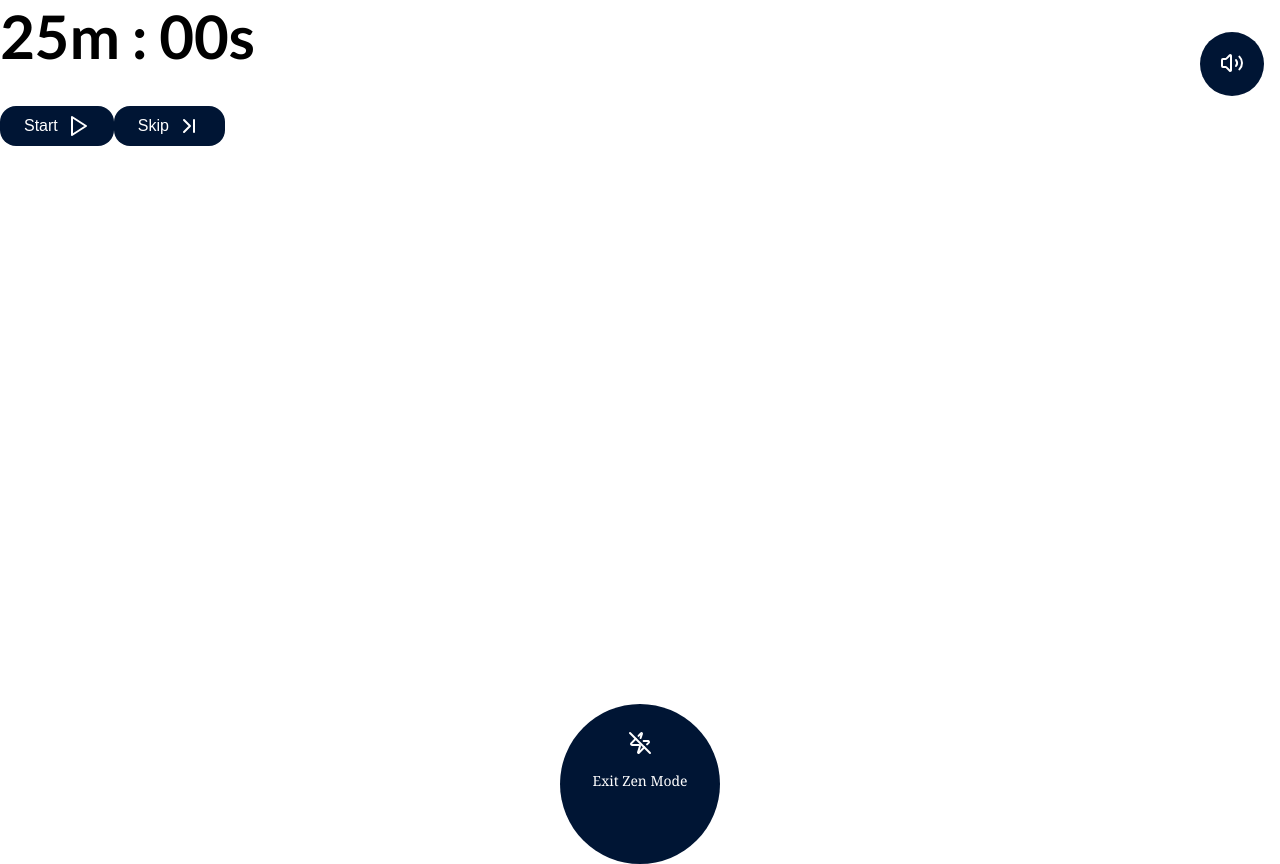
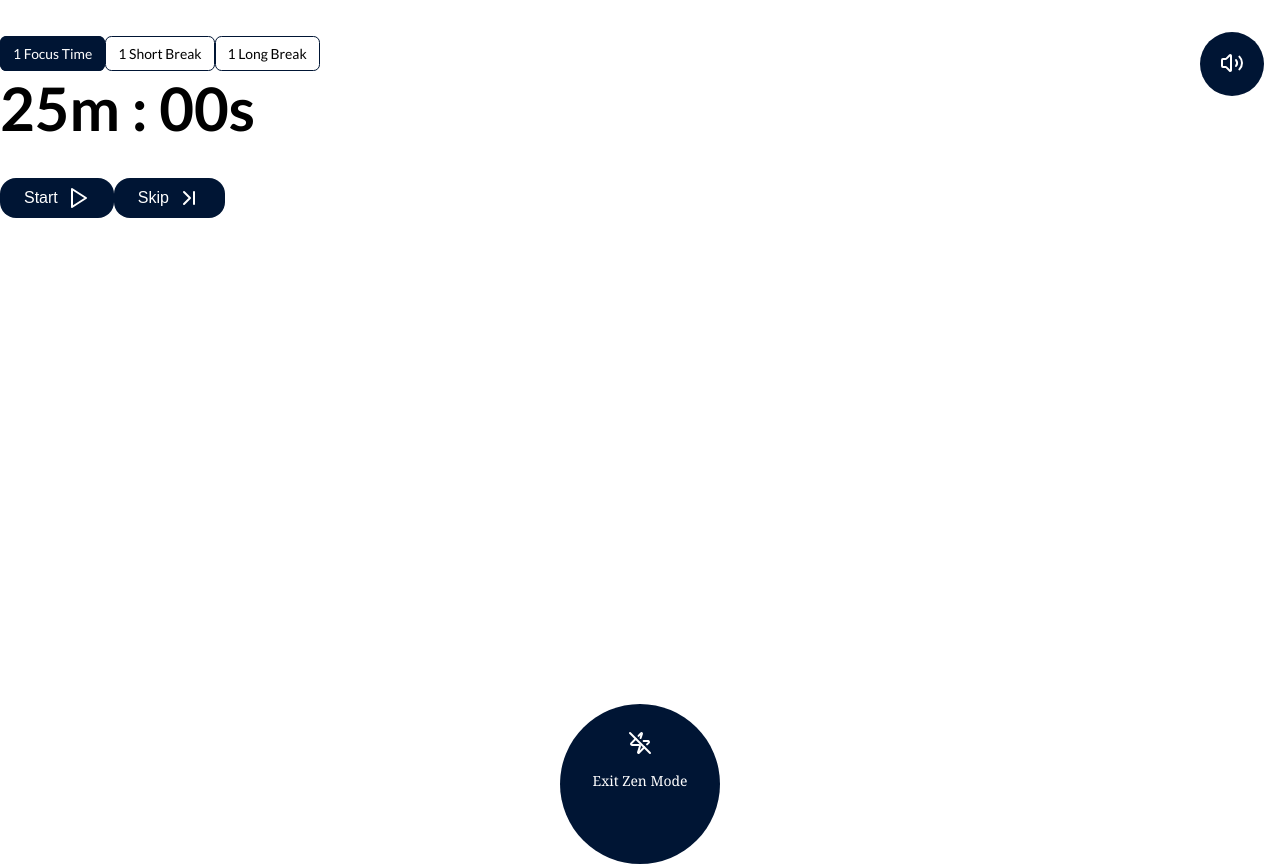
Before and after one commit to niyoj/pomodize, a Next.js app: page /zen in a window 1280 px wide. Built offline with nearby package versions, Linux system fonts and the light colour scheme.

Commit message:
adds chips to pomodoro

```diff
--- a/app/_features/_ui/chips/chips.js
+++ b/app/_features/_ui/chips/chips.js
@@ -0,0 +1,11 @@
+import styles from "./chips.module.css";
+
+export function Chips({ children, inverse = false }) {
+  return (
+    <span
+      className={`${styles["chips"]} ${inverse ? styles["chips--inverse"] : ""}`}
+    >
+      {children}
+    </span>
+  );
+}
--- /dev/null
+++ b/app/_features/_ui/chips/chips.module.css
@@ -0,0 +1,13 @@
+.chips {
+  font-size: var(--font-small) ;
+  font-weight: 500;
+  padding: 0.5rem 0.75rem;
+  text-transform: capitalize;
+  border: 1.5px solid var(--color-blue-900);
+  border-radius: .4rem;
+}
+
+.chips.chips--inverse {
+  background-color: var(--color-blue-900);
+  color: white;
+}
--- a/app/_features/_ui/index.js
+++ b/app/_features/_ui/index.js
@@ -1 +1,2 @@
 export { Button } from "./button/button.js";
+export { Chips } from "./chips/chips.js";
--- a/app/_features/pomodoro-timer/pomodoro-timer.js
+++ b/app/_features/pomodoro-timer/pomodoro-timer.js
@@ -7,7 +7,7 @@ import {
   reverseTime,
   cyclePomodoroType,
 } from "@/app/_lib";
-import { Button } from "@/app/_features";
+import { Button, Chips } from "@/app/_features";
 
 import styles from "./pomodoro-timer.module.css";
 
@@ -50,6 +50,12 @@ export function PomodoroTimer({ type = "focus", colorfull = false }) {
     <section
       className={`${styles["pomodoro"]} ${colorfull ? styles["pomodoro--colorfull"] : ""}`}
     >
+      <div className={styles["pomodoro__chips"]}>
+        <Chips inverse={true}>1 focus time</Chips>
+        <Chips>1 short break</Chips>
+        <Chips>1 long break</Chips>
+      </div>
+
       <div className={styles["pomodoro__timer"]}>
         {makeDoubleDigit(time.m)}m : {makeDoubleDigit(time.s)}s
       </div>
```
